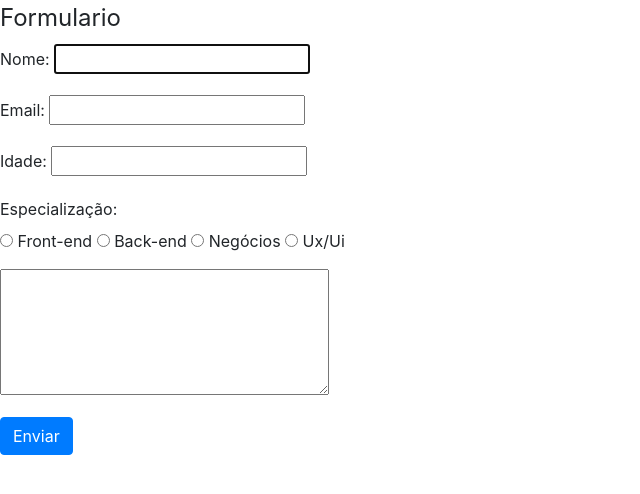
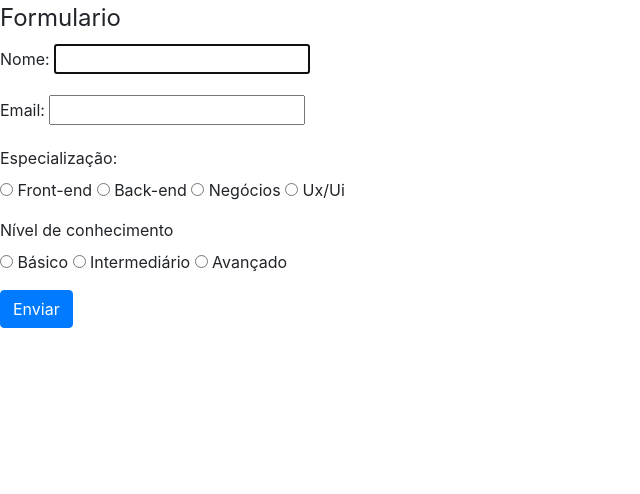
Before and after one commit to roberson-miguel/hackathon-shawee, a Django app: page / in a window 1280 px wide. Shown: the top 494 px of the page, without its empty margins (0-640 px from the left). Run offline with Django 3.2, Linux system fonts and the light colour scheme; some libraries are stand-ins or nearby versions.

Commit message:
removed age

```diff
--- a/hackathon/hackathonShaweeApp/mainForm/templates/index.html
+++ b/hackathon/hackathonShaweeApp/mainForm/templates/index.html
@@ -22,20 +22,19 @@
                         <input type="email" name="email" required>
                     </div>
 
-                    <div class="form-group">
-                        <label for="age">Idade: </label>
-                        <input type="number" name="age" required>
+                    <div class="form-group" >
+                        <label for="specialization">Especialização: </label><br>
+                        <input type="radio"  name="specialization" value="frontend" required> Front-end
+                        <input type="radio" name="specialization" value="backend"> Back-end
+                        <input type="radio" name="specialization" value="business"> Negócios
+                        <input type="radio" name="specialization" value="ux"> Ux/Ui
                     </div>
 
-                    <div class="form-group" >
-                        <label for="specialization">Especialização: </label><br>
-                        <input type="radio"  name="specialization" value="Front-end" required> Front-end
-                        <input type="radio" name="specialization" value="Front-end"> Back-end
-                        <input type="radio" name="specialization" value="Front-end"> Negócios
-                        <input type="radio" name="specialization" value="Front-end"> Ux/Ui
-                    </div>
                     <div class="form-group">
-                        <textarea name="resumo"  id="resumo" cols="30" rows="5"></textarea>
+                        <label for="knowledge">Nível de conhecimento</label><br>
+                        <input type="radio" name="knowledge" value="basic"> Básico
+                        <input type="radio" name="knowledge" value="intermediary"> Intermediário
+                        <input type="radio" name="knowledge" value="advanced"> Avançado
                     </div>
 
                     <button type="submit" class="btn btn-primary">Enviar</button>
--- a/hackathon/hackathonShaweeApp/mainForm/views.py
+++ b/hackathon/hackathonShaweeApp/mainForm/views.py
@@ -13,8 +13,8 @@ def index(request):
     if request.method == "POST":
         name = request.POST["name"]
         email = request.POST["email"]
-        age = request.POST["age"]
         specialization = request.POST["specialization"]
+        knowledge = request.POST["knowledge"]
 
         form = request.POST
         print(form)
@@ -22,8 +22,8 @@ def index(request):
         newParticipant = {
             "name" : name,
             "email" : email,
-            "age" : age,
-            "specialization" : specialization
+            "specialization" : specialization,
+            "knowledge" : knowledge
         }
 
         participantId = participantsCollection.insert_one(newParticipant).inserted_id
```
